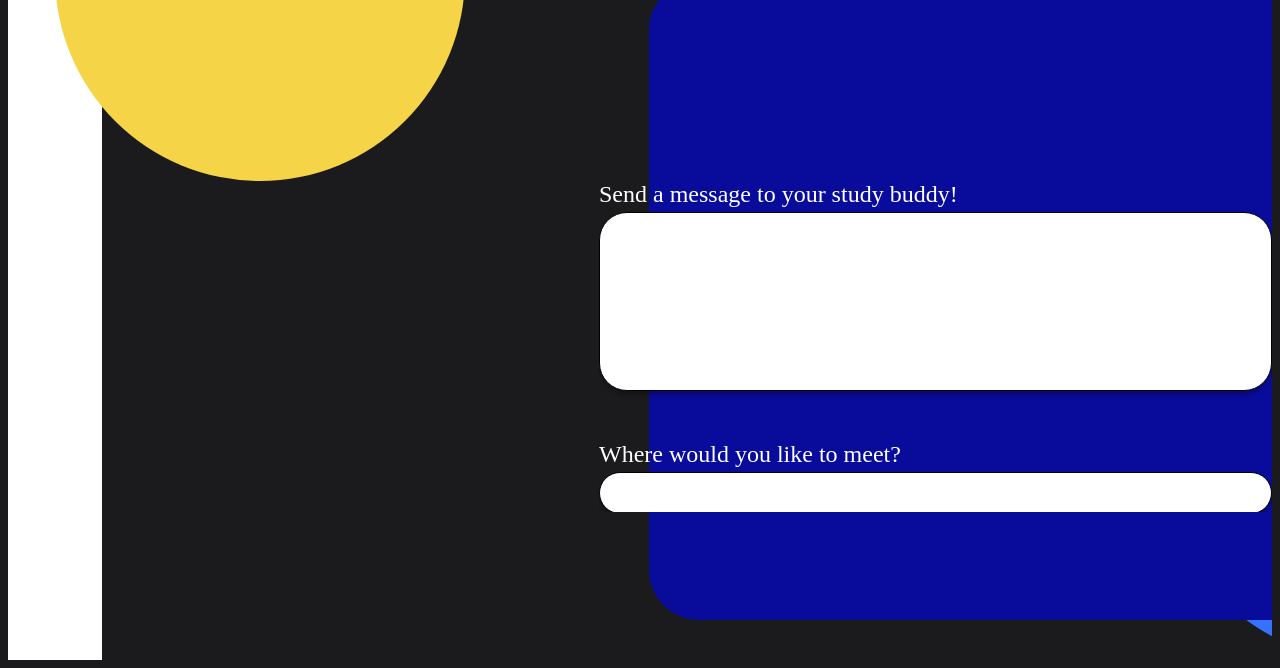
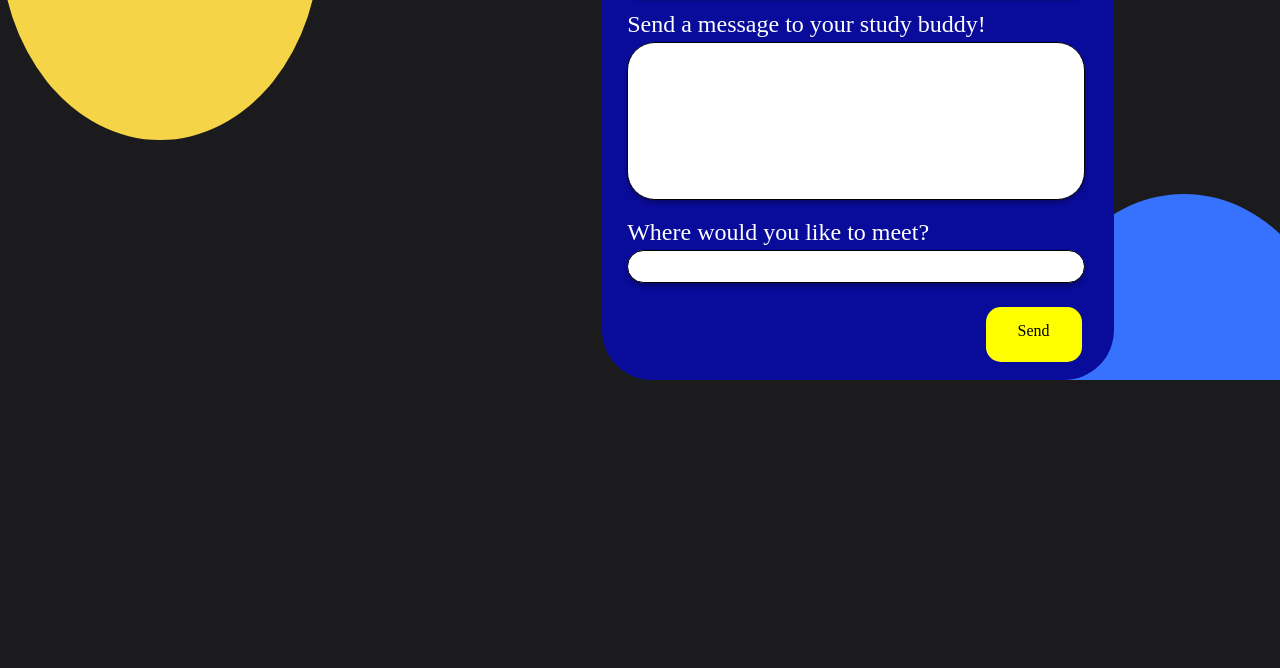
Before and after one commit to dn-360/Scheduler, a plain HTML site: page Study_Buddy_v1/index.html in a window 1280 px wide. Shown: the part 420-1088 px from the top of the page. After the commit the page ends 800 px from the top, so only its background shows below. Drawn offline with Linux system fonts and the light colour scheme; a web font is replaced by a local one.

Commit message:
Updated page to scale to screen resloution

```diff
--- a/Study_Buddy_v1/css/main.css
+++ b/Study_Buddy_v1/css/main.css
@@ -6,17 +6,16 @@ body {
 }
 .background {
   width: 100%;
-  height: 1024px;
-  background: rgba(255, 255, 255, 1);
+  height: 100%;
   opacity: 1;
-  position: relative;
+  position: absolute;
   top: 0px;
   left: 0px;
   overflow: hidden;
 }
 .background1 {
   width: 100%;
-  height: 1024px;
+  height: 3000px;
   background: url("../images/v26_5742.png");
   background-repeat: no-repeat;
   background-position: center center;
@@ -24,72 +23,56 @@ body {
   opacity: 1;
   position: absolute;
   top: 0px;
-  left: 47px;
+  left: 0px;
   overflow: hidden;
 }
-.black_background {
-  width: 100%;
-  height: 100%;
-  background: rgba(27, 27, 30, 1);
-  opacity: 1;
-  position: absolute;
-  top: 0px;
-  left: 47px;
-  overflow: hidden;
-}
+
 .blue_circle {
   width: 410px;
   height: 410px;
   background: rgba(55, 114, 255, 1);
   opacity: 1;
-  position: absolute;
-  top: 614px;
-  left: 1108px;
   border-radius: 50%;
 }
+ /* 410*/
 .yellow_circle {
   width: 410px;
   height: 410px;
   background: rgba(245, 213, 71, 1);
   opacity: 1;
-  position: absolute;
-  top: 135px;
-  left: 0px;
   border-radius: 50%;
 }
+/*757 640*/
 .questions_background {
-  width: 757px;
-  height: 640px;
+  width: 100%;
+  height: 100%;
   background: rgba(9, 12, 155, 1);
   opacity: 1;
-  position: absolute;
-  top: 344px;
-  left: 594px;
   border-top-left-radius: 50px;
   border-top-right-radius: 50px;
   border-bottom-left-radius: 50px;
   border-bottom-right-radius: 50px;
   overflow: hidden;
 }
+/*674 462*/
 .dialouge_positioning {
-  width: 674px;
-  height: 462px;
+  width: 40%;
+  height: 65%;
   background: url("../images/v26_5747.png");
   background-repeat: no-repeat;
   background-position: center center;
   background-size: cover;
   opacity: 1;
-  position: absolute;
-  top: 414px;
-  left: 591px;
   overflow: hidden;
 }
 .name {
   color: #fff;
 }
+/*671 177*/
+
 .large_dialouge_box {
-  width: 671px;
-  height: 177px;
+  width: 89%;
+  height: 30%;
   background: rgba(255, 255, 255, 1);
   opacity: 1;
   position: absolute;
@@ -103,9 +86,10 @@ body {
   box-shadow: 0px 4px 4px rgba(0, 0, 0, 0.25);
   overflow: hidden;
 }
+/*671 40*/
 .small_dialouge_box {
-  width: 671px;
-  height: 40px;
+   width: 89%;
+  height: 6%;
   background: rgba(255, 255, 255, 1);
   opacity: 1;
   position: absolute;
@@ -159,16 +143,27 @@ body {
 }
 
 .large_white_text {
-  width: 1000px;
+  /*width: 50%;*/
+  width: 50%;
   color: rgba(255, 255, 255, 1);
-  position: absolute;
-  top: 159px;
-  left: 304px;
   font-family: Montserrat;
   font-weight: Black;
-  font-size: 64px;
   opacity: 1;
   text-align: right;
+}
+.button{
+  background-color: yellow;
+  border: none;
+  color: black;
+  padding: 15px 32px;
+  text-align: center;
+  text-decoration: none;
+  display: inline-block;
+  font-size: 16px;
+  border-top-left-radius: 15px;
+  border-top-right-radius: 15px;
+  border-bottom-left-radius: 15px;
+  border-bottom-right-radius: 15px;
 }
 .white {
   color: #fff;
--- a/Study_Buddy_v1/index.html
+++ b/Study_Buddy_v1/index.html
@@ -1,6 +1,5 @@
 <!DOCTYPE html>
 <html>
-
 
 <head>
     <link href="https://fonts.googleapis.com/css?family=Lusitana&display=swap" rel="stylesheet" />
@@ -9,13 +8,14 @@
     <link href="./css/template.css" rel="stylesheet" />
     <title>Document</title>
     <style>
-    body {
-        background:#1B1B1E;
-        }
+        body {
+        background: rgba(27, 27, 30, 1);
+            }
     </style>
 </head>
 
 <body>
+<div class="background">
     <div class="topnav">
         <div class="topnav-right">
             <a class="active" href="my_schedule.html">My Schedule</a>
@@ -24,22 +24,26 @@
             <a href="profile.html">Profile</a>
         </div>
     </div>
-    <div class="background">
-        <div class="background1">
-            <div class="black_background"></div>
-            <div class="blue_circle"></div>
-            <div class="yellow_circle"></div>
-            <div class="questions_background"></div>
-        </div>
-            <div class="dialouge_positioning">
-            <div class="name"></div>
-            <div class="large_dialouge_box"></div>
-            <div class="small_dialouge_box"></div>
-            <div class="white_standard_text" style="position: absolute; top:131px">Send a message to your study buddy!</div>
-            <div class="white_standard_text" style="position: absolute; top:391px">Where would you like to meet?</div>
-            </div>
-        <div class="white"></div><span class="large_white_text">Success! Set up a meeting with your new study buddy!</span>
+
+    <div class="blue_circle" style="position: absolute; top: 614px; left: 80%; height: 50%; width: 25%;"></div>
+    <div class="yellow_circle" style="position: absolute; top: 20%; left: 0px; height: 50%; width: 25%;"></div>
+    <div class="dialouge_positioning" style="position: absolute; top: 35%; left: 47%;">
+        <div class="questions_background" style="position: absolute;">
+        <div class="name"></div>
+        <div class="small_dialouge_box" style="position: absolute; top: 20%; left: 5%;"></div>
+        <div class="large_dialouge_box" style="position: absolute; top: 35%; left: 5%;" ></div>
+        <div class="small_dialouge_box" style="position: absolute; top: 75%; left: 5%;"></div>
+        <div class="white_standard_text" style="position: absolute; top: 14%; left: 5%;">What days and times would you like to meet?</div>
+        <div class="white_standard_text" style="position: absolute; top: 29%; left: 5%;">Send a message to your study buddy!</div>
+        <div class="white_standard_text" style="position: absolute; top: 69%; left: 5%;">Where would you like to meet?</div>
+        <div class="button" style="position: absolute; top: 86%; left: 75%; height: 25px">Send</div>
     </div>
+    </div>
+    <div class="white"></div><span class="large_white_text" style="position: absolute; top: 25%; left: 40%; font-size: 300%; ">Success! Set up a meeting with your new study buddy!</span>
+
+    </div>
+
+
 </body>
 
 </html>
```
